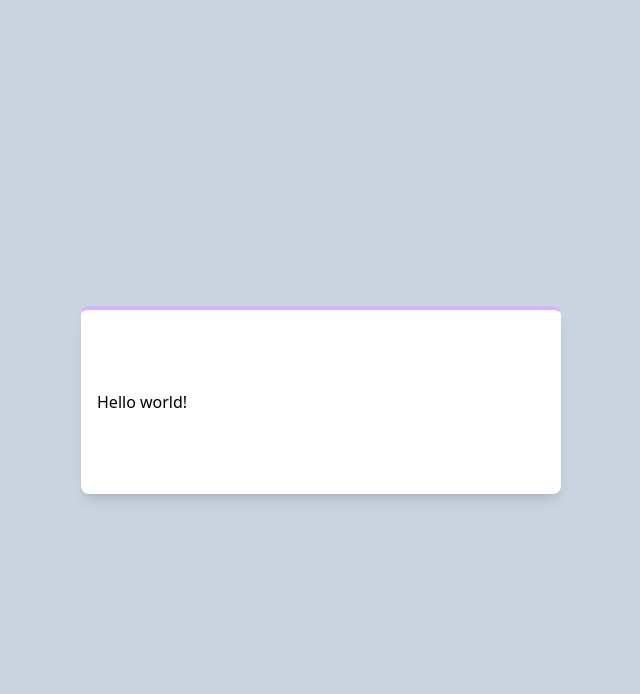
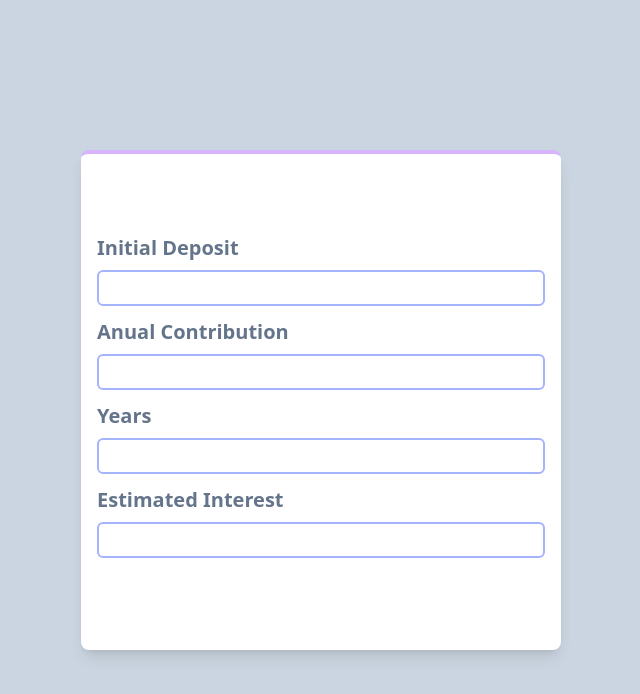
Before and after one commit to renier1989/compound-interest, a React (Vite) app: page / in a window 1280 px wide. Shown: the top 694 px of the page, without its empty margins (319-959 px from the left). Built offline with nearby package versions, Linux system fonts and the light colour scheme.

Commit message:
Class116 - Adding inputs to the form

```diff
--- a/package.json
+++ b/package.json
@@ -10,6 +10,7 @@
     "preview": "vite preview"
   },
   "dependencies": {
+    "formik": "^2.4.3",
     "react": "^18.2.0",
     "react-dom": "^18.2.0"
   },
--- a/src/App.jsx
+++ b/src/App.jsx
@@ -1,6 +1,8 @@
+import { Form, Formik } from "formik"
+import { Input } from "./components/Input"
 
 function App() {
-
+  const handleSubmit = () =>{}
   return (
   <div className='flex h-screen items-center justify-center bg-slate-300 '>
     <div className='bg-white py-20 px-4 rounded-lg w-full border-t-4 border-t-purple-300 shadow-lg
@@ -8,7 +10,22 @@ function App() {
     sm:mx-[100px]
     md:mx-[400px]
     xl:mx-[600px]'>
-      Hello world!
+      <Formik
+        initialValues={{
+          deposit : '',
+          contribution : '',
+          years : '',
+          rate: '',
+        }}
+        onSubmit={handleSubmit}
+      >
+        <Form>
+          <Input name="deposit" label="Initial Deposit"></Input>
+          <Input name="contribution" label="Anual Contribution"></Input>
+          <Input name="years" label="Years"></Input>
+          <Input name="rate" label="Estimated Interest"></Input>
+        </Form>
+      </Formik>
     </div>
   </div>
   )
--- /dev/null
+++ b/src/components/Input.jsx
@@ -0,0 +1,18 @@
+/* eslint-disable react/prop-types */
+
+import { useField } from "formik";
+
+export const Input = ({ label, ...props }) => {
+  const [field, meta] = useField(props);
+  return (
+    <div className="mb-3">
+      <label className="text-xl inline-block mb-2 font-semibold text-slate-500">{label}</label>
+      <input {...field} {...props}  className="outline-1 outline-indigo-400 border-indigo-300 border-2 w-full rounded-md py-1 "/>
+      {meta.touched && meta.error ? (
+        <div>
+          <span className="font-semibold text-red-400">Mensaje de error</span>
+        </div>
+      ) : null}
+    </div>
+  );
+};
```
Also changed, not shown: 1 other file (tests, documents, lock files or other folders).
